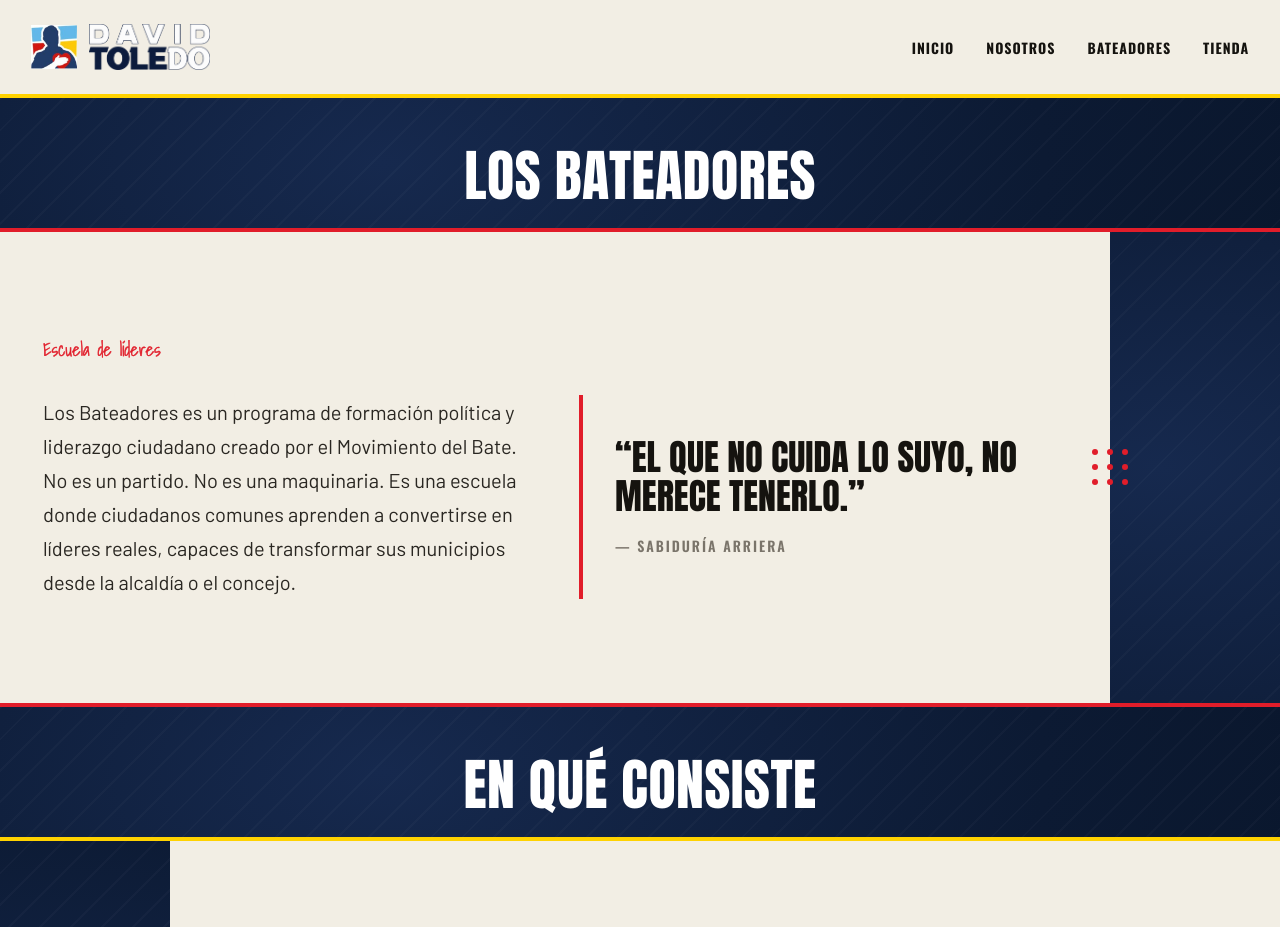
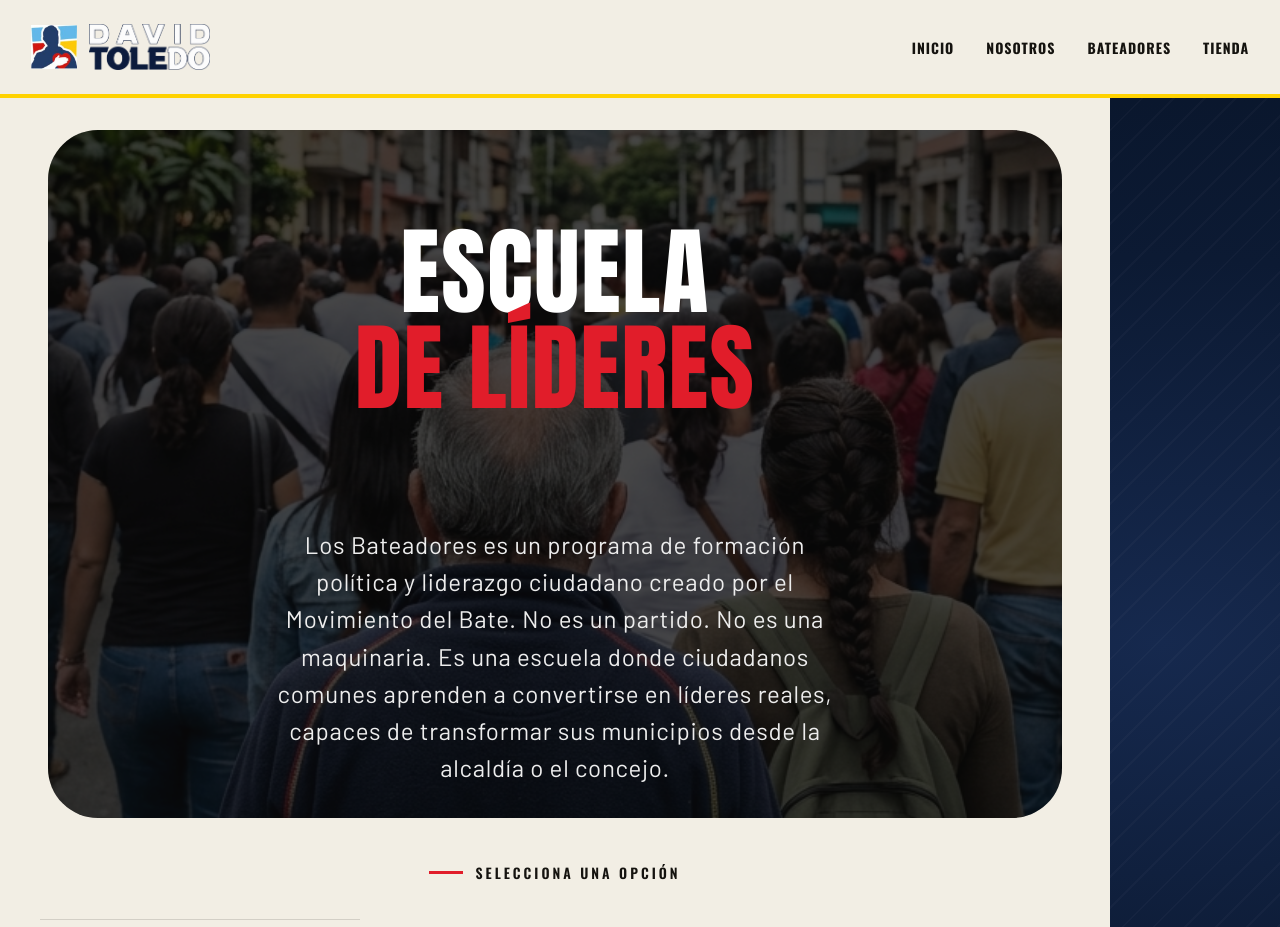
Before and after one commit to EsneiderCdD/movimiento-bate, a Next.js app: page /voluntariado in a window 1280 px wide. Shown: the top 927 px of the page. Built offline with nearby package versions, Linux system fonts and the light colour scheme.

Commit message:
(bateadores): skeleton

```diff
--- a/src/components/specific/hero/Hero.tsx
+++ b/src/components/specific/hero/Hero.tsx
@@ -2,7 +2,7 @@
 
 import { useRef } from "react";
 import Image from "next/image";
-import Cards from "./cards/Cards";
+import Cards, { type CardItem } from "./cards/Cards";
 import styles from "./Hero.module.css";
 import { ParallaxProvider } from "@/lib/parallax/ParallaxProvider";
 import { ParallaxLayer } from "@/lib/parallax/ParallaxLayer";
@@ -10,9 +10,26 @@ import { ParallaxLayer } from "@/lib/parallax/ParallaxLayer";
 interface HeroProps {
   onSelect: (title: string) => void;
   selected: string | null;
+  title?: string;
+  accent?: string;
+  subtitle?: string;
+  backgroundSrc?: string;
+  showLogo?: boolean;
+  items?: CardItem[];
+  label?: string;
 }
 
-export default function Hero({ onSelect, selected }: HeroProps) {
+export default function Hero({
+  onSelect,
+  selected,
+  title = "MOVIMIENTO",
+  accent = "DEL BATE",
+  subtitle = "Somos un movimiento ciudadano comprometido con la defensa del orden, la libertad y el bienestar de nuestra gente.",
+  backgroundSrc = "/fondo2.jpg",
+  showLogo = true,
+  items,
+  label = "Selecciona una opción",
+}: HeroProps) {
   const heroRef = useRef<HTMLElement>(null);
 
   return (
@@ -22,7 +39,7 @@ export default function Hero({ onSelect, selected }: HeroProps) {
           <div className={styles.backgroundClip}>
             <ParallaxLayer id="background" className={styles.background}>
               <Image
-                src="/fondo2.jpg"
+                src={backgroundSrc}
                 alt=""
                 fill
                 priority
@@ -32,6 +49,7 @@ export default function Hero({ onSelect, selected }: HeroProps) {
           </div>
 
           <div className={styles.intro}>
+            {showLogo && (
               <Image
                 src="/logo.png"
                 alt="Movimiento Bate"
@@ -40,15 +58,14 @@ export default function Hero({ onSelect, selected }: HeroProps) {
                 priority
                 className={styles.logoBg}
               />
+            )}
 
             <div className={styles.content}>
               <h1 className={styles.title}>
-                MOVIMIENTO
-                <span className={styles.accent}>DEL BATE</span>
+                {title}
+                <span className={styles.accent}>{accent}</span>
               </h1>
-              <p className={styles.subtitle}>
-              Somos un movimiento ciudadano comprometido con la defensa del orden, la libertad y el bienestar de nuestra gente.
-              </p>
+              <p className={styles.subtitle}>{subtitle}</p>
             </div>
           </div>
         </section>
@@ -56,10 +73,10 @@ export default function Hero({ onSelect, selected }: HeroProps) {
 
       <div className={styles.label}>
         <span className={styles.line} />
-        <span className={styles.labelText}>Selecciona una opción</span>
+        <span className={styles.labelText}>{label}</span>
       </div>
 
-      <Cards onSelect={onSelect} selected={selected} />
+      <Cards onSelect={onSelect} selected={selected} items={items} />
 
       <div className={styles.strip} />
     </div>
--- a/src/components/specific/voluntariado/VoluntariadoContent.tsx
+++ b/src/components/specific/voluntariado/VoluntariadoContent.tsx
@@ -1,7 +1,21 @@
+"use client";
+
+import { useState } from "react";
+import Hero from "@/components/specific/hero/Hero";
 import SectionHeader from "@/components/reusables/sectionHeader/SectionHeader";
+import type { CardItem } from "@/components/specific/hero/cards/Cards";
 import styles from "./VoluntariadoContent.module.css";
 
 const DOTS = Array.from({ length: 9 });
+
+const DESCRIPTION =
+  "Los Bateadores es un programa de formación política y liderazgo ciudadano creado por el Movimiento del Bate. No es un partido. No es una maquinaria. Es una escuela donde ciudadanos comunes aprenden a convertirse en líderes reales, capaces de transformar sus municipios desde la alcaldía o el concejo.";
+
+const OPTIONS: CardItem[] = [
+  { id: "En qué consiste", label: "En qué consiste", desc: "Te formamos para ganar" },
+  { id: "Para quién es", label: "Para quién es", desc: "Si esto eres tú, inscríbete" },
+  { id: "Inscripciones", label: "Inscripciones", desc: "Haz parte del cambio" },
+];
 
 function Franja() {
   return (
@@ -16,37 +30,23 @@ function Franja() {
 }
 
 export default function VoluntariadoContent() {
+  const [selected, setSelected] = useState<string | null>("En qué consiste");
+
   return (
+    <>
+      <Hero
+        onSelect={setSelected}
+        selected={selected}
+        title="Escuela"
+        accent="de líderes"
+        subtitle={DESCRIPTION}
+        showLogo={false}
+        items={OPTIONS}
+      />
+
       <div className={styles.page}>
-      <div className={styles.chapterHeader}>
-        <SectionHeader title="Los Bateadores" onlyRedBottom />
-      </div>
-      <div className={`${styles.sectionWrap} ${styles.onRight}`}>
-        <Franja />
-        <section className={styles.section}>
-          <p className={styles.sectionSubtitle}>Escuela de líderes</p>
-          <div className={styles.grid}>
-            <div className={styles.gridCol}>
-              <p className={styles.text}>
-                Los Bateadores es un programa de formación política y liderazgo
-                ciudadano creado por el Movimiento del Bate. No es un partido.
-                No es una maquinaria. Es una escuela donde ciudadanos comunes
-                aprenden a convertirse en líderes reales, capaces de
-                transformar sus municipios desde la alcaldía o el concejo.
-              </p>
-            </div>
-            <div className={styles.accentBlock}>
-              <p className={styles.accentQuote}>
-                &ldquo;El que no cuida lo suyo, no merece tenerlo.&rdquo;
-              </p>
-              <span className={styles.accentAuthor}>
-                — Sabiduría arriera
-              </span>
-            </div>
-          </div>
-        </section>
-      </div>
-
+        {selected === "En qué consiste" && (
+          <>
             <div className={styles.chapterHeader}>
               <SectionHeader title="En qué consiste" />
             </div>
@@ -58,20 +58,21 @@ export default function VoluntariadoContent() {
                   <div className={styles.block}>
                     <h3 className={styles.blockTitle}>Estructura de campaña</h3>
                     <p className={styles.text}>
-                Te enseñamos paso a paso cómo se construye una campaña política
-                desde cero. Desde el diagnóstico de tu municipio hasta el
-                discurso que conecta con la gente. Cómo se arma un equipo, cómo
-                se organiza el territorio, cómo se llega al votante real.
+                      Te enseñamos paso a paso cómo se construye una campaña
+                      política desde cero. Desde el diagnóstico de tu municipio
+                      hasta el discurso que conecta con la gente. Cómo se arma
+                      un equipo, cómo se organiza el territorio, cómo se llega
+                      al votante real.
                     </p>
                   </div>
 
                   <div className={styles.block}>
                     <h3 className={styles.blockTitle}>Comunicación y redes</h3>
                     <p className={styles.text}>
-                El mensaje lo es todo. Aprende a comunicar tu propuesta con
-                claridad, a manejar redes sociales como herramienta política, a
-                crear contenido que genere confianza y a enfrentar la opinión
-                pública sin perder el rumbo.
+                      El mensaje lo es todo. Aprende a comunicar tu propuesta
+                      con claridad, a manejar redes sociales como herramienta
+                      política, a crear contenido que genere confianza y a
+                      enfrentar la opinión pública sin perder el rumbo.
                     </p>
                   </div>
 
@@ -79,43 +80,55 @@ export default function VoluntariadoContent() {
                     <h3 className={styles.blockTitle}>Liderazgo comunitario</h3>
                     <p className={styles.text}>
                       No se trata solo de ganar elecciones, sino de servir. Te
-                formamos en gestión pública, trabajo comunitario, resolución de
-                conflictos y construcción de redes ciudadanas. Un líder que no
-                sirve no es líder.
+                      formamos en gestión pública, trabajo comunitario,
+                      resolución de conflictos y construcción de redes
+                      ciudadanas. Un líder que no sirve no es líder.
                     </p>
                   </div>
                 </div>
               </section>
             </div>
+          </>
+        )}
 
+        {selected === "Para quién es" && (
+          <>
             <div className={styles.chapterHeader}>
               <SectionHeader title="Para quién es" />
             </div>
             <div className={`${styles.sectionWrap} ${styles.onRight}`}>
               <Franja />
               <section className={styles.section}>
-          <p className={styles.sectionSubtitle}>Si esto eres tú, inscríbete</p>
+                <p className={styles.sectionSubtitle}>
+                  Si esto eres tú, inscríbete
+                </p>
                 <div className={styles.grid}>
                   <div className={styles.gridCol}>
                     <p className={styles.text}>
-                Si eres líder en tu barrio o municipio. Si tienes vocación de
-                servicio público. Si quieres aspirar a un cargo de elección
-                popular — concejal, alcalde, o cualquier espacio donde puedas
-                servir a tu comunidad. Si crees que la política se puede hacer
-                diferente y estás dispuesto a demostrarlo con hechos.
+                      Si eres líder en tu barrio o municipio. Si tienes vocación
+                      de servicio público. Si quieres aspirar a un cargo de
+                      elección popular — concejal, alcalde, o cualquier espacio
+                      donde puedas servir a tu comunidad. Si crees que la
+                      política se puede hacer diferente y estás dispuesto a
+                      demostrarlo con hechos.
                     </p>
                   </div>
                   <div className={styles.gridCol}>
                     <p className={styles.text}>
-                No importa tu edad, tu experiencia política ni tu profesión. Lo
-                que importa es que tengas ganas de servir y la disposición de
-                aprender. Nosotros ponemos la escuela, tú pones el compromiso.
+                      No importa tu edad, tu experiencia política ni tu
+                      profesión. Lo que importa es que tengas ganas de servir y
+                      la disposición de aprender. Nosotros ponemos la escuela,
+                      tú pones el compromiso.
                     </p>
                   </div>
                 </div>
               </section>
             </div>
+          </>
+        )}
 
+        {selected === "Inscripciones" && (
+          <>
             <div className={styles.chapterHeader}>
               <SectionHeader title="Inscripciones" />
             </div>
@@ -124,9 +137,9 @@ export default function VoluntariadoContent() {
               <section className={`${styles.section} ${styles.formSection}`}>
                 <p className={styles.sectionSubtitle}>Haz parte del cambio</p>
                 <p className={styles.text}>
-            Déjanos tus datos y cuéntanos sobre ti. Cuál es tu municipio, qué
-            aspiración tienes y por qué quieres ser parte de Los Bateadores. Nos
-            pondremos en contacto contigo.
+                  Déjanos tus datos y cuéntanos sobre ti. Cuál es tu municipio,
+                  qué aspiración tienes y por qué quieres ser parte de Los
+                  Bateadores. Nos pondremos en contacto contigo.
                 </p>
 
                 <form className={styles.form}>
@@ -190,6 +203,9 @@ export default function VoluntariadoContent() {
                 </form>
               </section>
             </div>
+          </>
+        )}
       </div>
+    </>
   );
 }
```
Also changed, not shown: src/components/specific/hero/cards/Cards.tsx (+13 -2 lines). Lines whose indentation alone changed are shown as unchanged.
